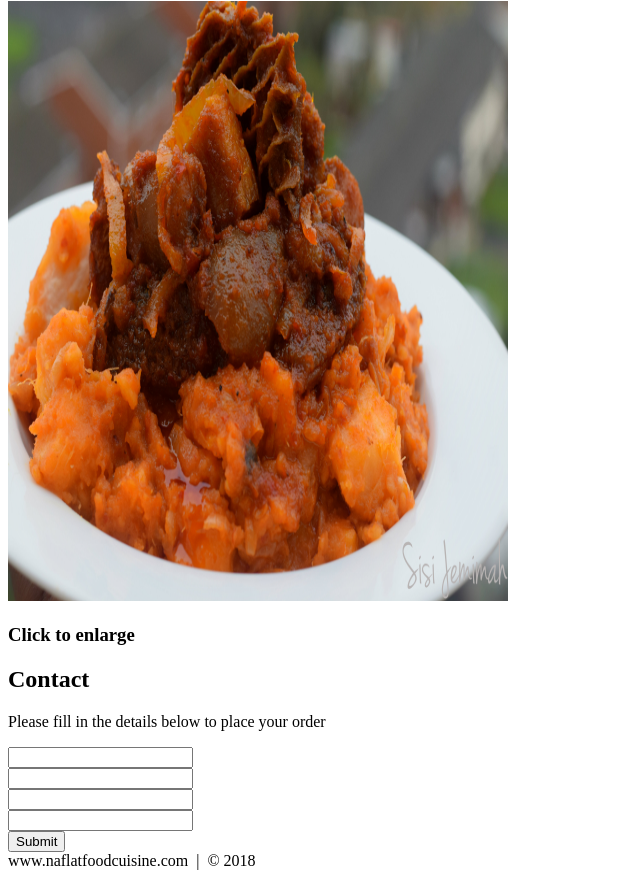
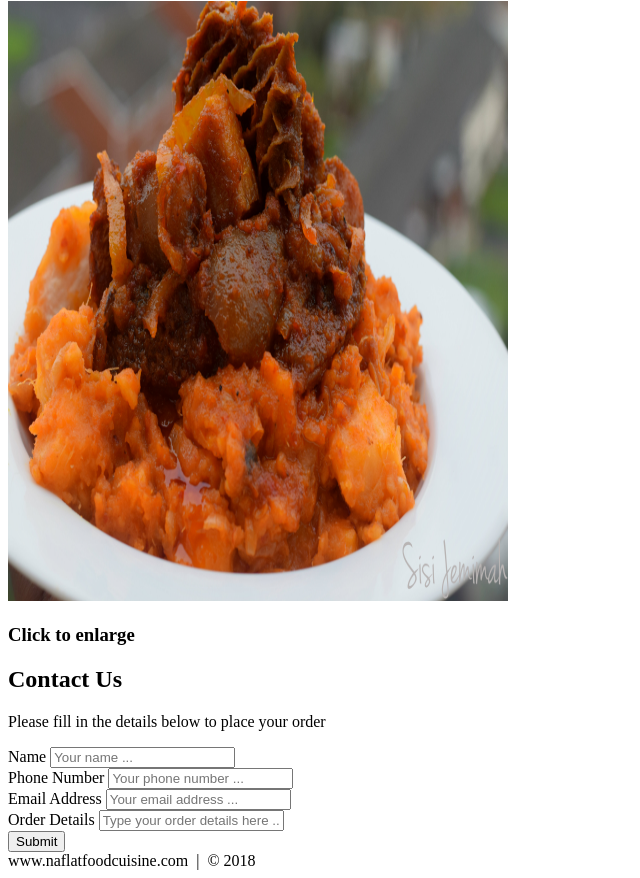
Before and after one commit to NAFOGU/HTML-and-CSS-Projects, a plain HTML site: page One_Page_Website/one_page_website.html in a window 1280 px wide. Shown: the part 2901-3779 px from the top of the page, without its empty margins (0-640 px from the left). Drawn offline with Linux system fonts and the light colour scheme.

Commit message:
Update one_page_website.html

```diff
--- a/One_Page_Website/one_page_website.html
+++ b/One_Page_Website/one_page_website.html
@@ -108,17 +108,21 @@
 	<section>
 		<div id = "contact">
 			<div>
-				<h1> Contact </h1>
+				<h2> Contact Us</h2>
 				<div>
 					<p>
 						Please fill in the details below to place your order
 					</p>
 						<div>
 							<form action = "" method = "post">
-								<input class = "Name" type = "text" value = ""><br>
-								<input class = "Phone Number" type = "text" value = ""><br>
-								<input class = "Email Address" type = "text" value = ""><br>
-								<input class = "Order Details" type = "text" value = "">
+								<label for="Name">Name</label>
+								<input type = "text" placeholder = "Your name ..."><br>
+								<label for="Phone">Phone Number</label>
+								<input type = "text" placeholder = "Your phone number ..."><br>
+								<label for="email">Email Address</label>
+								<input type = "text" placeholder = "Your email address ..."><br>
+								<label for="order">Order Details</label>
+								<input type = "text" placeholder = "Type your order details here ...">
 								<div>
 									<input type = "submit" value = "Submit">
 								</div>
@@ -131,9 +135,13 @@
 	<!---END CONTACT--->
 
 	<!---START FOOTER--->
-	<div id = "footer">
-		www.naflatfoodcuisine.com &nbsp;|&nbsp; &copy; 2018
-	</div>
+	<section>
+		<footer>
+			<div id = "footer">
+				www.naflatfoodcuisine.com &nbsp;|&nbsp; &copy; 2018
+			</div>
+		</footer>
+	</section>
 	<!---END FOOTER--->
 
 
```
